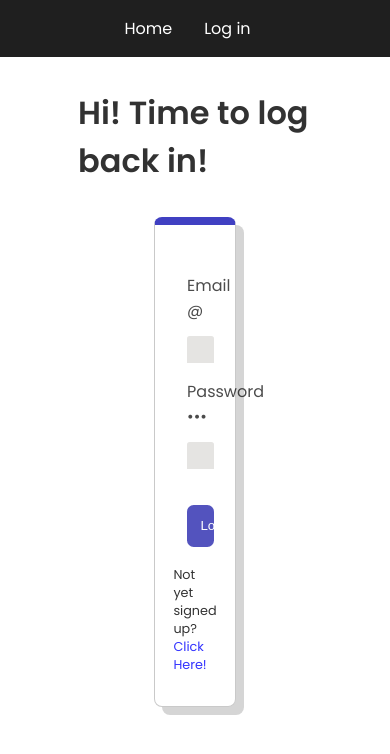
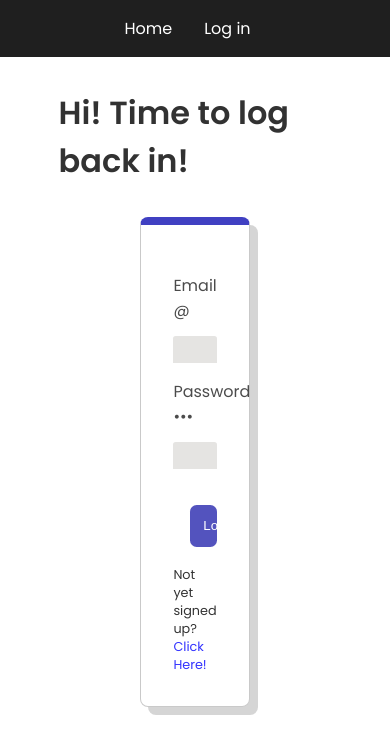
Before and after one commit to aguilanbon/react-firebase-blog, a React (Create React App) app: page /user/login in a window 390 px wide. Shown: the top 754 px of the page. Built offline with nearby package versions, Linux system fonts and the light colour scheme.

Commit message:
login/signup styling for small screens

```diff
--- a/src/App.css
+++ b/src/App.css
@@ -121,6 +121,7 @@ font-family: 'Ubuntu', sans-serif; */
   margin: 0 auto;
   width: 60%;
   margin-top: 2em;
+  padding-bottom: 6em;
 }
 
 .form-container {
@@ -207,4 +208,13 @@ font-family: 'Ubuntu', sans-serif; */
   .card-container {
     width: 80%;
   }
+
+  .user-form {
+  width: 70%;
 }
+
+.form-container {
+  width: 40%;
+}
+
+}
--- a/src/pages/Home.jsx
+++ b/src/pages/Home.jsx
@@ -7,7 +7,6 @@ function Home() {
       <h1 style={{ marginTop: '1em', opacity: '.8' }}>Welcome</h1>
       <BlogCard />
       <BlogCard />
-      <BlogCard />
     </div>
   )
 }
```
